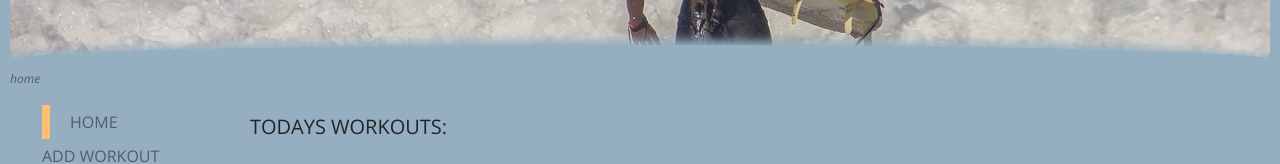
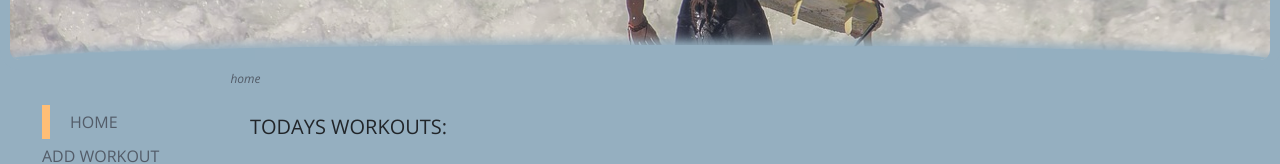
Before and after one commit to slawekmarciniak/train_app_v.2, a React (Create React App) app: page / in a window 1280 px wide. Shown: the part 250-414 px from the top of the page. Built offline with nearby package versions, Linux system fonts and the light colour scheme.

Commit message:
removed path in path section close to center

```diff
--- a/src/styles/Header.css
+++ b/src/styles/Header.css
@@ -5,8 +5,6 @@ header {
     flex-basis: 40vh;
     border: 10px solid #95afc0;
     border-radius: 20px;
-
-
 
 
 }
--- a/src/styles/Path.css
+++ b/src/styles/Path.css
@@ -9,7 +9,7 @@
 
     font-size: 12px;
     font-style: italic;
-    margin-left: 10px;
+    margin-left: 18%;
     color: #535c68;
 
 }
```
